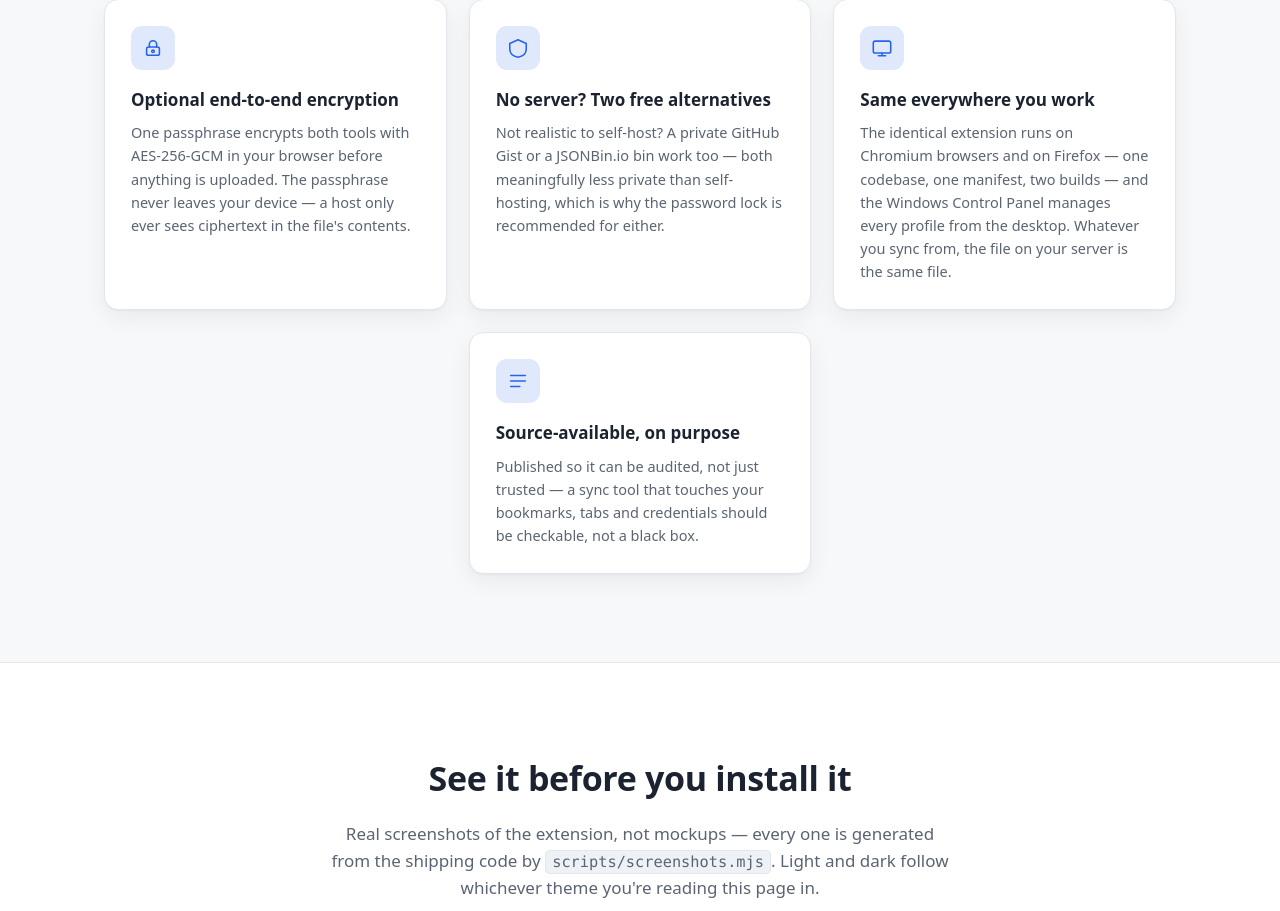
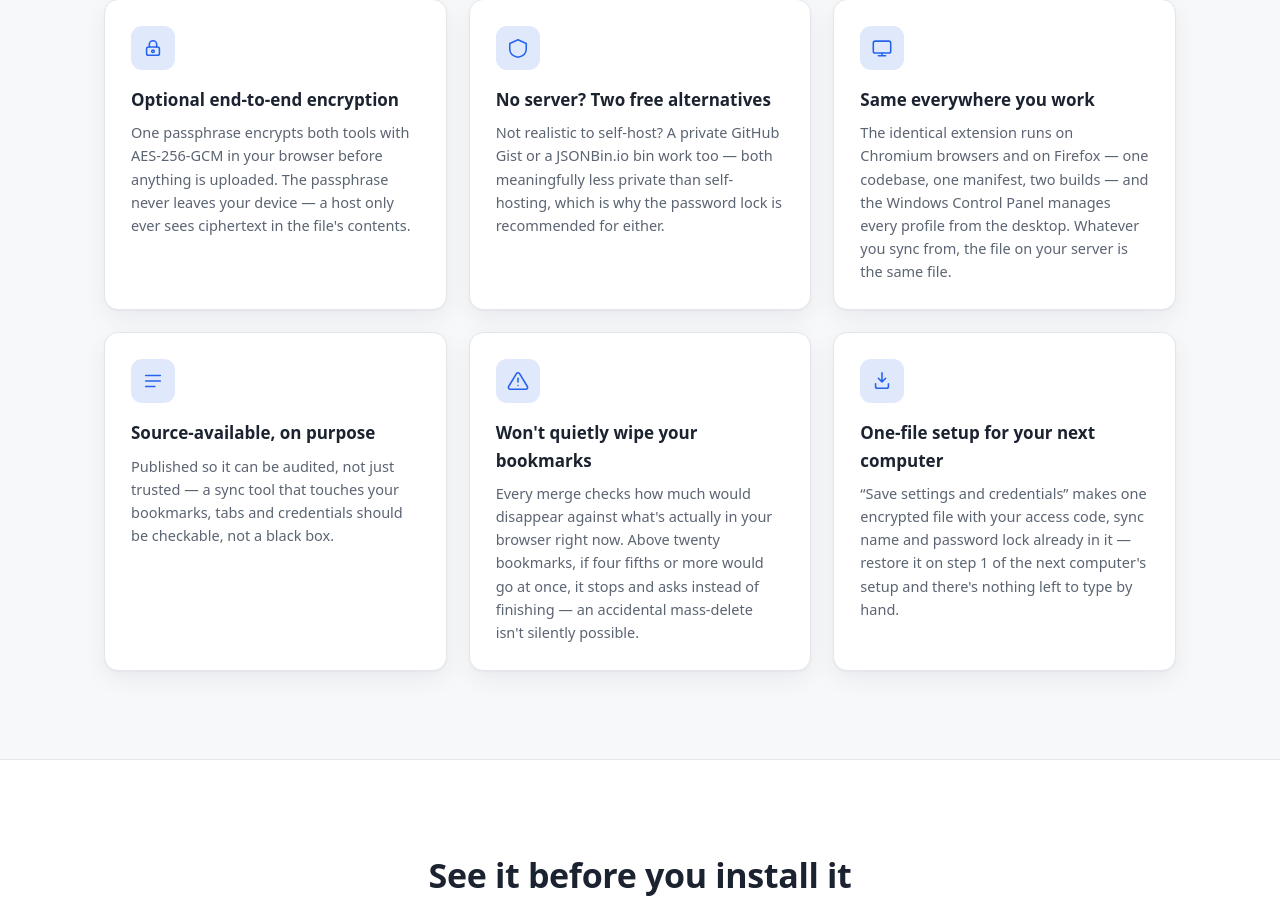
Before and after one commit to RyGull/TabbySync, a PHP site: page / in a window 1280 px wide. Shown: the part 1445-2356 px from the top of the page. Run offline with PHP 8.4, Linux system fonts and the light colour scheme.

Commit message:
Fill the two empty feature-grid slots on the website
The homepage's feature grid had 7 cards in a 3-column layout, leaving
the last row with two empty slots. Added two more, both reinforcing
the privacy-first pitch rather than promoting the less-private
GitHub/JSONBin fallback options with dedicated cards of their own:

- "Won't quietly wipe your bookmarks" — the merge engine's actual
  safety brake (bookmarks/lib/engine.js's deletionLooksWrong): above
  20 bookmarks, a sync that would delete four-fifths or more of what
  is in the browser stops and asks instead of finishing.
- "One-file setup for your next computer" — the encrypted
  settings-backup feature (shared/settings-backup.js), surfaced on
  the wizard's step 1 in an earlier commit.

Co-Authored-By: Claude Sonnet 5 <noreply@anthropic.com>
Claude-Session: https://claude.ai/code/session_01STykoWXvV5HSCNz4b54P89

```diff
--- a/website/index.php
+++ b/website/index.php
@@ -110,6 +110,27 @@ require __DIR__ . '/includes/header.php';
         <h3>Source-available, on purpose</h3>
         <p>Published so it can be audited, not just trusted — a sync tool that touches
           your bookmarks, tabs and credentials should be checkable, not a black box.</p>
+      </article>
+
+      <article class="feature-card">
+        <div class="feature-icon">
+          <svg viewBox="0 0 24 24" aria-hidden="true"><path d="M10.29 3.86 1.82 18a2 2 0 0 0 1.71 3h16.94a2 2 0 0 0 1.71-3L13.71 3.86a2 2 0 0 0-3.42 0Z"/><path d="M12 9v4"/><path d="M12 17h.01"/></svg>
+        </div>
+        <h3>Won't quietly wipe your bookmarks</h3>
+        <p>Every merge checks how much would disappear against what's actually in your
+          browser right now. Above twenty bookmarks, if four fifths or more would go at
+          once, it stops and asks instead of finishing — an accidental mass-delete isn't
+          silently possible.</p>
+      </article>
+
+      <article class="feature-card">
+        <div class="feature-icon">
+          <svg viewBox="0 0 24 24" aria-hidden="true"><path d="M12 3v10m0 0-4-4m4 4 4-4"/><path d="M5 15v3a2 2 0 0 0 2 2h10a2 2 0 0 0 2-2v-3"/></svg>
+        </div>
+        <h3>One-file setup for your next computer</h3>
+        <p>“Save settings and credentials” makes one encrypted file with your access
+          code, sync name and password lock already in it — restore it on step 1 of the
+          next computer's setup and there's nothing left to type by hand.</p>
       </article>
     </div>
   </div>
```
